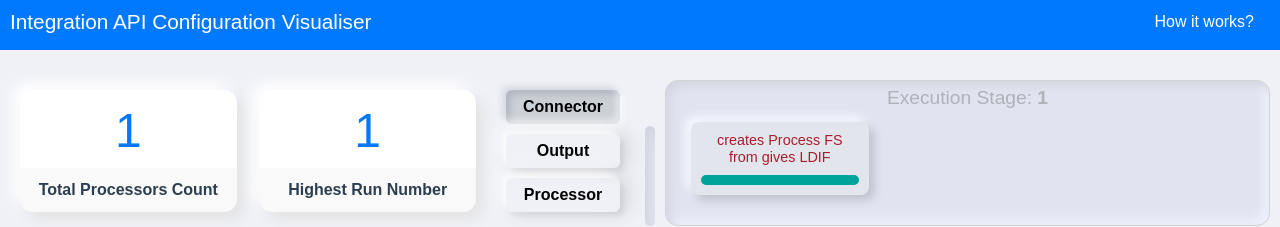
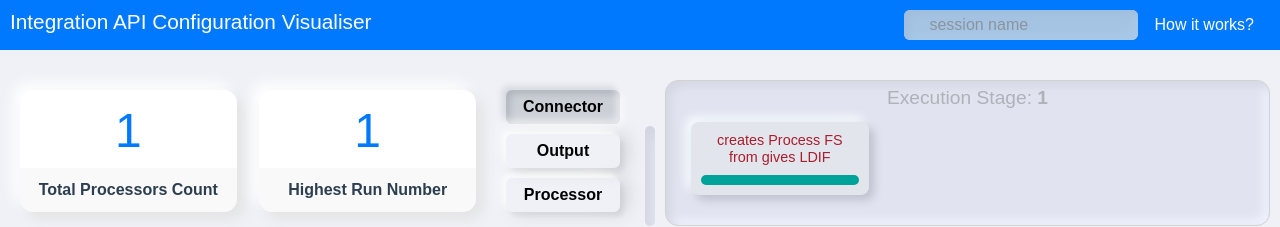
Before and after one commit to aravindmetku/integration-configuration-viz, a Vue app: page / in a window 1280 px wide. Shown: the top 227 px of the page. Built offline with nearby package versions, Linux system fonts and the light colour scheme; a web font is replaced by a local one.

Commit message:
added input for updating the document title

```diff
--- a/src/App.vue
+++ b/src/App.vue
@@ -1,6 +1,6 @@
 <template>
   <div id="app">
-    <app-bar></app-bar>
+    <app-bar @updateTitle="onNewTitle"></app-bar>
     <div class="content">
       <div style="width:50%;border:2px;">
         <div class="stats-action">
@@ -134,6 +134,9 @@ export default {
     }
   },
   methods: {
+    onNewTitle(val) {
+      document.title = val ? `${val} | Integration Visualiser` : 'Integration Visualiser'
+    },
     updatedContent(val) {
       if (this.selectedEditorDisplayToggle === 'PROCESSOR') {
         const current = [...this.displayData];
--- a/src/components/app-bar.vue
+++ b/src/components/app-bar.vue
@@ -1,14 +1,30 @@
 <template>
  <div class="bar">
    <h2 class="title"> Integration API Configuration Visualiser</h2>
-   <a class="howitworks"
-      href="https://github.com/aravindmetku/integration-configuration-viz/blob/master/README.md#how-it-works">How it works?</a>
+   <div>
+     <input type="text"
+            v-model="connectorName"
+            @input="updated"
+            placeholder="session name">
+     <a class="howitworks"
+        href="https://github.com/aravindmetku/integration-configuration-viz/blob/master/README.md#how-it-works">How it works?</a>
+   </div>
  </div>
 </template>
 
 <script>
 export default {
-  name: "app-bar"
+  name: "app-bar",
+  data: function () {
+    return {
+      connectorName: ''
+    }
+  },
+  methods: {
+    updated() {
+      this.$emit("updateTitle", this.connectorName)
+    }
+  }
 }
 </script>
 
@@ -33,5 +49,22 @@ export default {
     cursor: pointer;
   }
 
+  input {
+    margin-right: 16px;
+    border-radius: 6px;
+    height: 100%;
+    padding-left: 25px;
+    outline: none;
+    border: none;
+    color: white;
+    background: #a5c4e3;
+    box-shadow: inset 5px 5px 10px #a0bedc,
+    inset -5px -5px 10px #aacaea;
+  }
+
+  ::placeholder {
+    color: grey;
+    opacity: 0.7; /* Firefox */
+  }
 
 </style>
--- a/vue.config.js
+++ b/vue.config.js
@@ -6,7 +6,7 @@ module.exports = {
         config
             .plugin('html')
             .tap(args => {
-                args[0].title = "iAPI Visualiser";
+                args[0].title = "{updated in code dynamically}";
                 return args;
             })
     }
```
Also changed, not shown: 1 other file (tests, documents, lock files or other folders).
